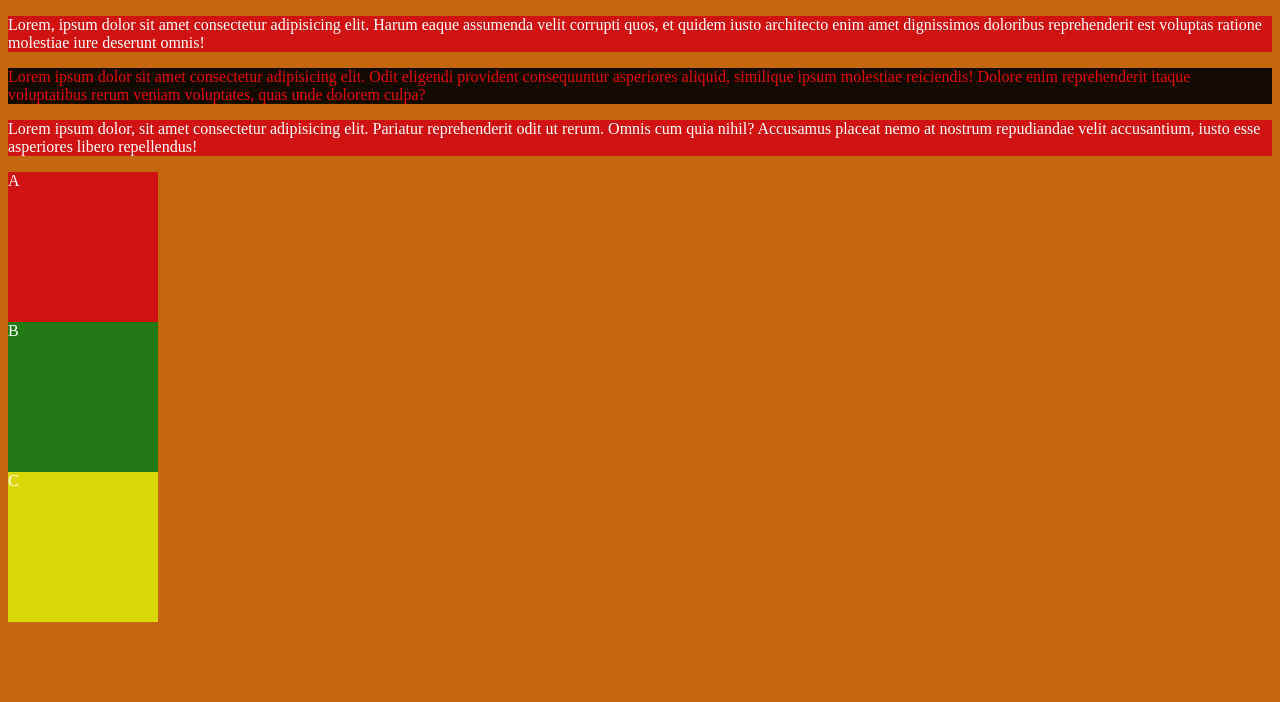
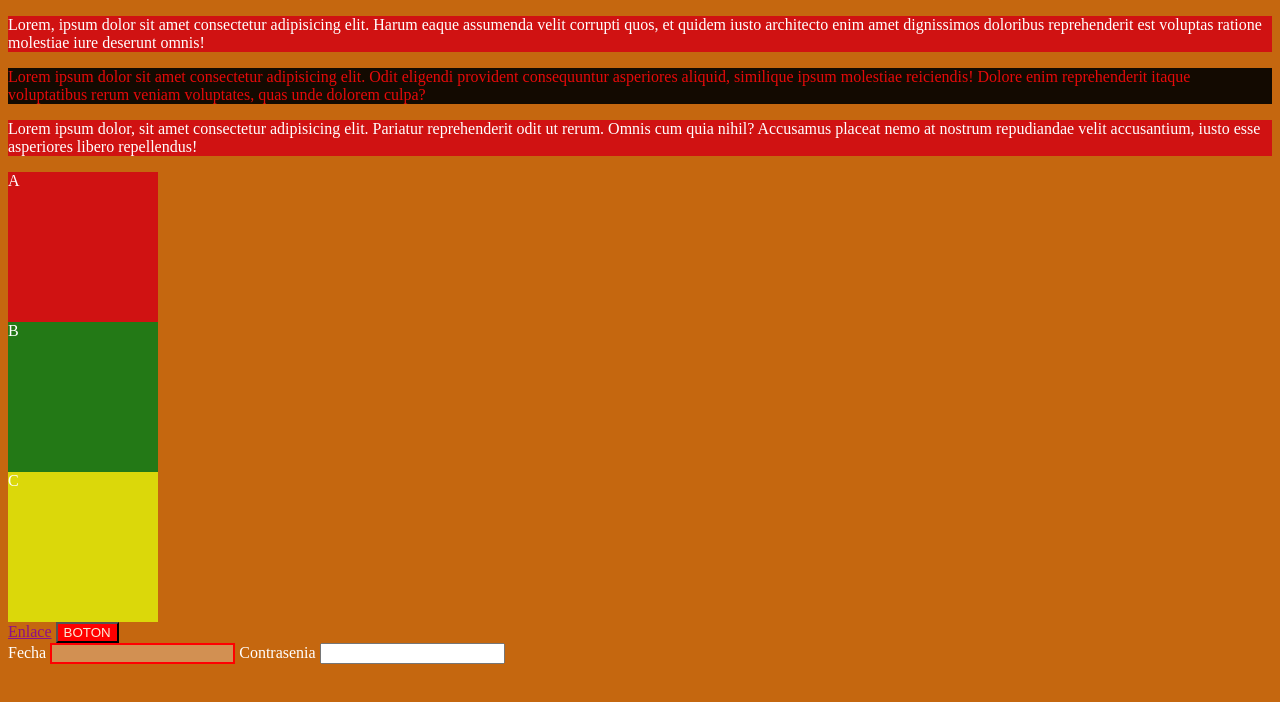
Before and after one commit to AldrinZurita/tec_web_colores, a plain HTML site: page index.html in a window 1280 px wide. Drawn offline with Linux system fonts and the light colour scheme.

Commit message:
cajas con colores y selectores

```diff
--- a/CSS/estilos.css
+++ b/CSS/estilos.css
@@ -28,3 +28,25 @@ div {
     background-color: hsl(59, 91%, 45%);
     color : hsl(0, 0%, 100%);
 }
+
+*{
+    color:white;
+}
+
+#foo{
+    color:rgb(255,255,255);
+}
+
+a[title]{
+    color: rgb(139, 15, 139);
+}
+button{
+    color:antiquewhite;
+    background-color: red;
+}
+button:hover{
+    background-color: white;
+}
+input:disabled{
+    border: 2px solid rgb(255,0,0);
+}
--- a/index.html
+++ b/index.html
@@ -10,8 +10,16 @@
     <p>Lorem, ipsum dolor sit amet consectetur adipisicing elit. Harum eaque assumenda velit corrupti quos, et quidem iusto architecto enim amet dignissimos doloribus reprehenderit est voluptas ratione molestiae iure deserunt omnis!</p>
     <div>Lorem ipsum dolor sit amet consectetur adipisicing elit. Odit eligendi provident consequuntur asperiores aliquid, similique ipsum molestiae reiciendis! Dolore enim reprehenderit itaque voluptatibus rerum veniam voluptates, quas unde dolorem culpa?</div>
     <p>Lorem ipsum dolor, sit amet consectetur adipisicing elit. Pariatur reprehenderit odit ut rerum. Omnis cum quia nihil? Accusamus placeat nemo at nostrum repudiandae velit accusantium, iusto esse asperiores libero repellendus!</p>
-    <div class="caja1">A</div>
+    <div class="caja1" id="foo">A</div>
     <div class="caja2">B</div>
     <div class="caja3">C</div>
+    <a href="#" title="mi_titulo">Enlace</a>
+    <button> BOTON </button>
+    <form>
+        <label for="fecha">Fecha</label>
+        <input type="text" type="date" disabled>
+        <label for="contrasenia">Contrasenia</label>
+        <input type="text" type="password">
+    </form>
 </body>
 </html>
```
